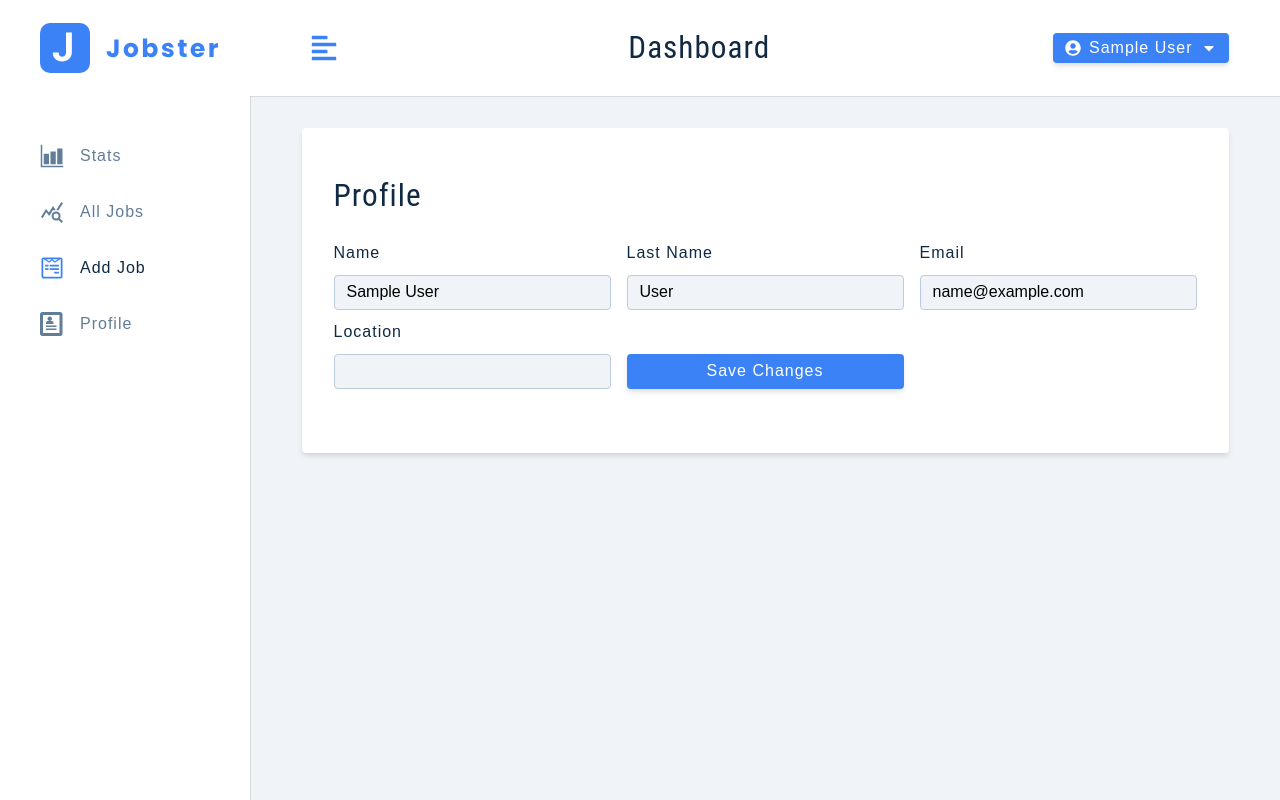
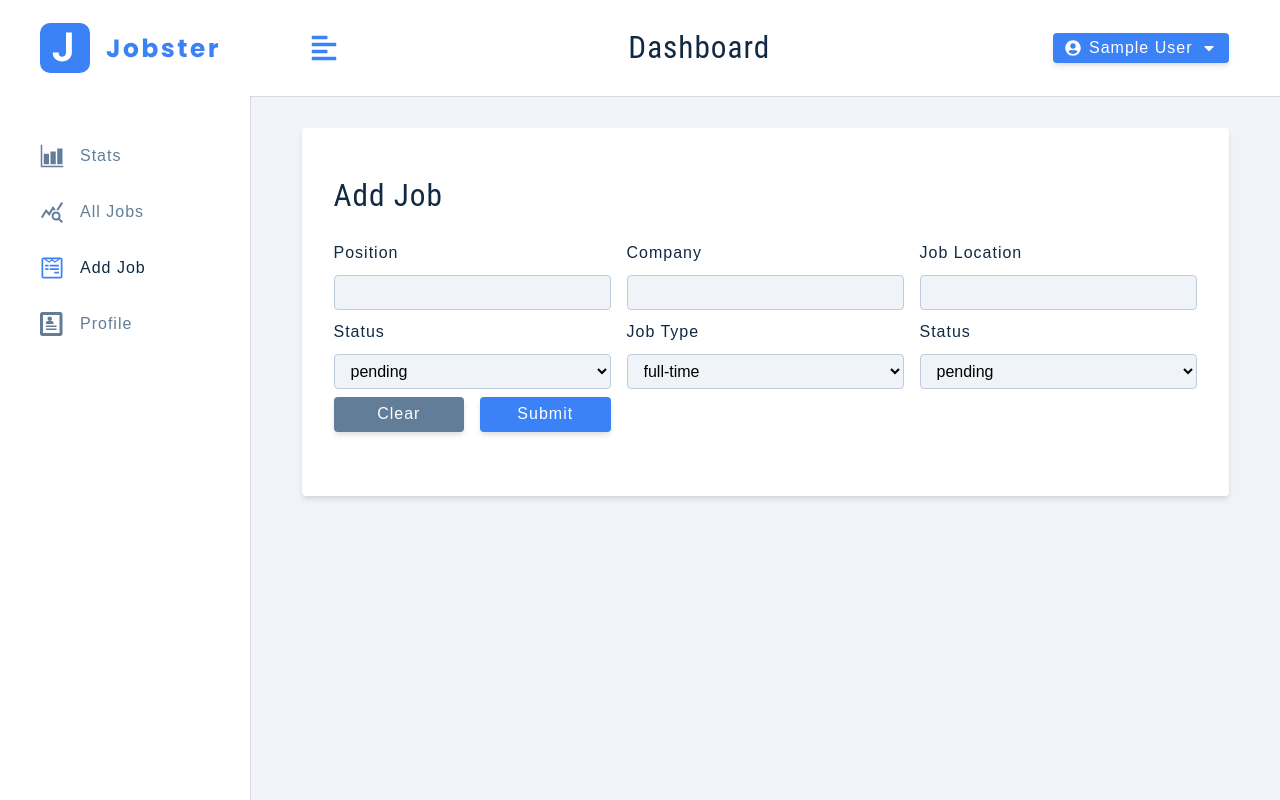
Before and after one commit to Viktorres19/react-jobster-pet, a React (Vite) app: page /add-job in a window 1280 px wide. Built offline with nearby package versions, Linux system fonts and the light colour scheme; sample sign-in values are in the browser's storage.

Commit message:
came to 573. FormRow Select

```diff
--- a/src/components/FormRow.jsx
+++ b/src/components/FormRow.jsx
@@ -5,6 +5,7 @@
                 {labelText || name}
             </label>
             <input
+                id={name}
                 type={type}
                 name={name}
                 value={value}
--- a/src/components/FormRowSelect.jsx
+++ b/src/components/FormRowSelect.jsx
@@ -1,7 +1,24 @@
-const FormRowSelect = () => {
+const FormRowSelect = ({ labelText, name, value, handleChange, list }) => {
     return (
-        <div>
-            FormRowSelect
+        <div className='form-row'>
+        <label htmlFor={name} className='form-label'>
+            {labelText || name}
+        </label>
+        <select
+            name={name}
+            value={value}
+            id={name}
+            onChange={handleChange}
+            className='form-select'
+        >
+            {list.map((itemValue, index) => {
+            return (
+                <option key={index} value={itemValue}>
+                {itemValue}
+                </option>
+            );
+            })}
+        </select>
         </div>
     )
 }
--- a/src/components/index.jsx
+++ b/src/components/index.jsx
@@ -1,7 +1,8 @@
 import Logo from './Logo'
 import FormRow from './FormRow'
+import FormRowSelect from './FormRowSelect'
 import Navbar from './Navbar'
 import BigSidebar from './BigSidebar'
 import SmallSidebar from './SmallSidebar'
 
-export { Logo, FormRow, Navbar, BigSidebar, SmallSidebar }
+export { Logo, FormRow, FormRowSelect, Navbar, BigSidebar, SmallSidebar }
--- /dev/null
+++ b/src/features/job/jobSlice.js
@@ -0,0 +1,24 @@
+import { createSlice, createAsyncThunk } from '@reduxjs/toolkit'
+import { toast } from 'react-toastify'
+import customFetch from '../../utils/axios'
+import { getUserFromLocalStorage } from '../../utils/localStorage'
+
+const initialState = {
+    isLoading: false,
+    position: '',
+    company: '',
+    jobLocation: '',
+    jobTypeOptions: ['full-time', 'part-time', 'remote', 'internship'],
+    jobType: 'full-time',
+    statusOptions: ['interview', 'declined', 'pending'],
+    status: 'pending',
+    isEditing: false,
+    editJobId: '',
+}
+
+const jobSlice = createSlice({
+    name: 'job',
+    initialState,
+})
+
+export default jobSlice.reducer
--- a/src/features/user/userSlice.js
+++ b/src/features/user/userSlice.js
@@ -5,7 +5,7 @@
     addUserToLocalStorage,
     getUserFromLocalStorage,
     removeUserFromLocalStorage,
-} from '../../utils/localStorage.'
+} from '../../utils/localStorage'
 
 const initialState = {
     isLoading: false,
--- /dev/null
+++ b/src/pages/dashboard/AddJob.jsx
@@ -0,0 +1,122 @@
+import { FormRow, FormRowSelect } from '../../components'
+import Wrapper from '../../assets/wrappers/DashboardFormPage'
+import { useSelector, useDispatch } from 'react-redux'
+import { toast } from 'react-toastify'
+
+const AddJob = () => {
+    const {
+        isLoading,
+        position,
+        company,
+        jobLocation,
+        jobType,
+        jobTypeOptions,
+        status,
+        statusOptions,
+        isEditing,
+        editJobId,
+    } = useSelector((store) => store.job);
+    const dispatch = useDispatch()
+
+    const handleSubmit = (e) => {
+        e.preventDefault()
+
+        if (!position || !company || !jobLocation) {
+            toast.error('Please Fill Out All Fields')
+            return
+        }
+    };
+    const handleJobInput = (e) => {
+        const name = e.target.name
+        const value = e.target.value
+        console.log(name, value)
+    };
+
+    return (
+        <Wrapper>
+        <form className='form'>
+            <h3>{isEditing ? 'edit job' : 'add job'}</h3>
+
+            <div className='form-center'>
+            {/* position */}
+            <FormRow
+                type='text'
+                name='position'
+                value={position}
+                handleChange={handleJobInput}
+            />
+            {/* company */}
+            <FormRow
+                type='text'
+                name='company'
+                value={company}
+                handleChange={handleJobInput}
+            />
+            {/* location */}
+            <FormRow
+                type='text'
+                labelText='job location'
+                name='jobLocation'
+                value={jobLocation}
+                handleChange={handleJobInput}
+            />
+            {/* job status */}
+            <FormRowSelect
+                name='status'
+                value={status}
+                handleChange={handleJobInput}
+                list={statusOptions}
+            />
+            <FormRowSelect
+                name='jobType'
+                labelText='job type'
+                value={jobType}
+                handleChange={handleJobInput}
+                list={jobTypeOptions}
+            />
+            <div className="form-row">
+                <label htmlFor='status' className='form-label'>
+                    status
+                </label>
+                <select
+                    name='status'
+                    value={status}
+                    onChange={handleJobInput}
+                    className='form-select'
+                >
+                    {statusOptions.map((itemValue, index) => {
+                        return (
+                        <option key={index} value={itemValue}>
+                            {itemValue}
+                        </option>
+                        );
+                    })}
+                </select>
+            </div>
+            {/* job type */}
+
+            {/* btn container */}
+            <div className='btn-container'>
+                <button
+                    type='button'
+                    className='btn btn-block clear-btn'
+                    onClick={() => console.log('clear values')}
+                >
+                    clear
+                </button>
+                <button
+                    type='submit'
+                    className='btn btn-block submit-btn'
+                    onClick={handleSubmit}
+                    disabled={isLoading}
+                >
+                    submit
+                </button>
+            </div>
+            </div>
+        </form>
+        </Wrapper>
+    );
+};
+
+export default AddJob;
--- a/src/pages/dashboard/index.js
+++ b/src/pages/dashboard/index.js
@@ -1,4 +1,4 @@
-import AddJob from './Profile'
+import AddJob from './AddJob'
 import AllJobs from './AllJobs'
 import Profile from './Profile'
 import Stats from './Stats'
--- a/src/store.js
+++ b/src/store.js
@@ -1,9 +1,11 @@
 import { configureStore } from '@reduxjs/toolkit'
 
 import userSlice from './features/user/userSlice'
+import jobSlice from './features/job/jobSlice'
 
 export const store = configureStore({
     reducer: {
         user: userSlice,
+        job: jobSlice,
     },
 })
```
Also changed, not shown: src/pages/dashboard/AddJobs.jsx (deleted, +0 -9 lines), src/utils/localStorage.js (renamed from src/utils/localStorage..js).
